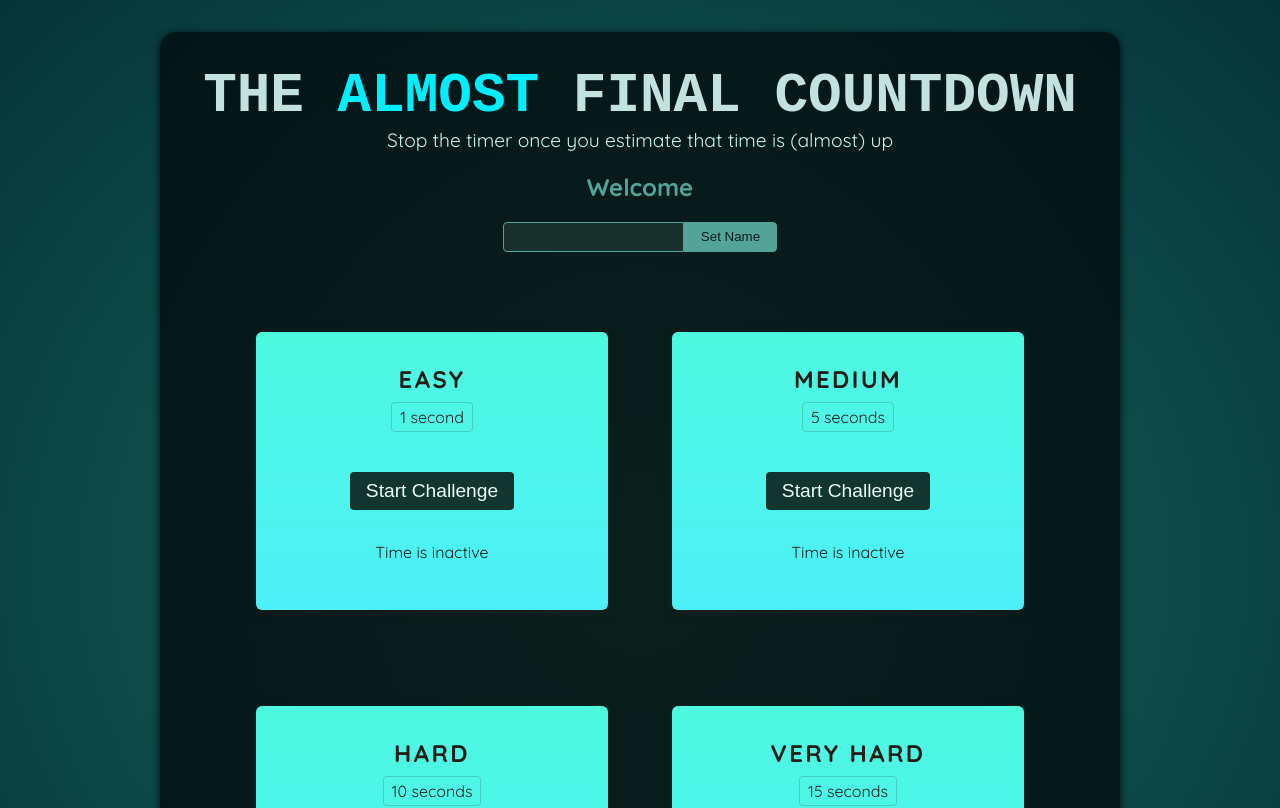
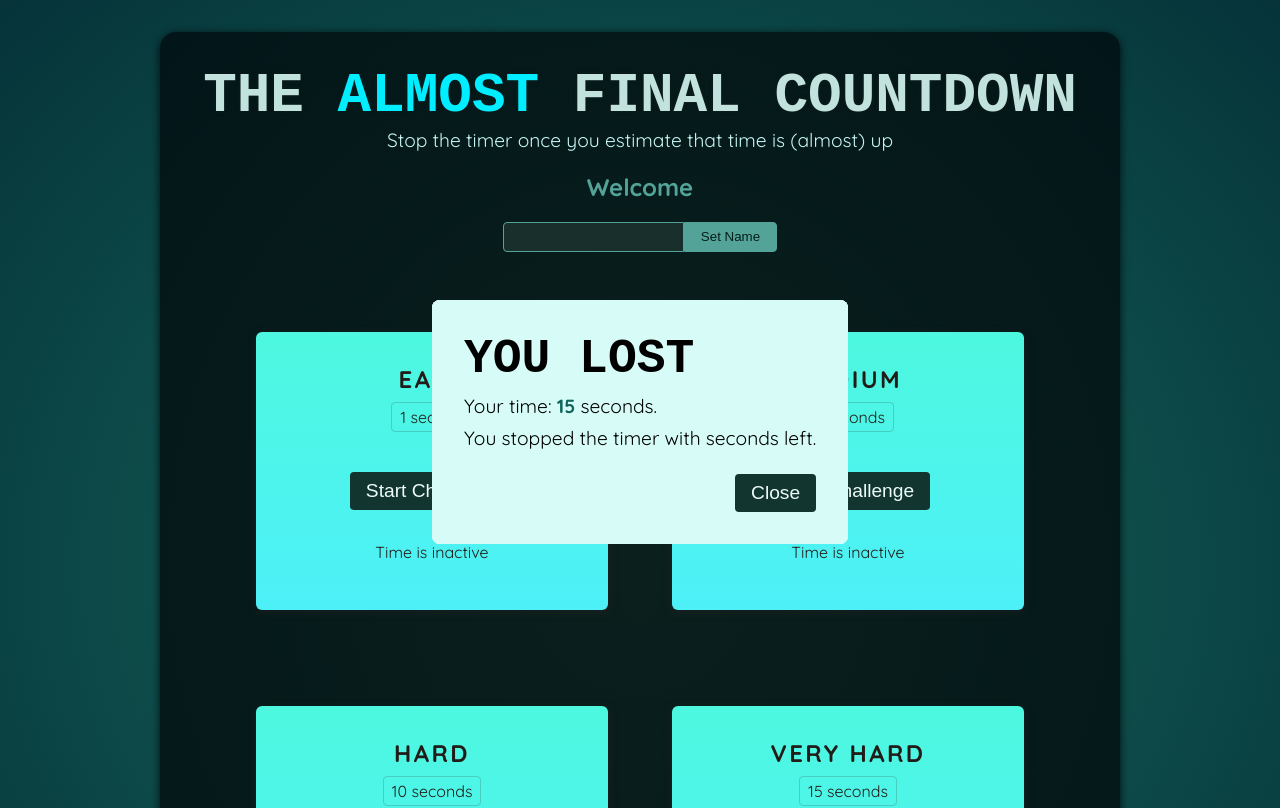
Before and after one commit to azamkhanuk/countdown-game, a React (Vite) app: page / in a window 1280 px wide. Shown: the top 808 px of the page. Built offline with nearby package versions, Linux system fonts and the light colour scheme; a web font is replaced by a local one.

Commit message:
forward ref

```diff
--- a/src/components/ResultModal.jsx
+++ b/src/components/ResultModal.jsx
@@ -1,4 +1,6 @@
-const ResultModal = ({ref, result, targetTime}) => {
+import {forwardRef} from "react";
+
+const ResultModal = forwardRef(function ResultModal({ result, targetTime}, ref) {
   return (
       <dialog ref={ref} className="result-modal" open>
           <h2>You {result}</h2>
@@ -9,6 +11,6 @@ const ResultModal = ({ref, result, targetTime}) => {
           </form>
       </dialog>
     );
-}
+})
 
 export default ResultModal;
--- a/src/components/TimerChallenge.jsx
+++ b/src/components/TimerChallenge.jsx
@@ -4,6 +4,7 @@ import ResultModal from "./ResultModal.jsx";
 const TimerChallenge = ({title, targetTime}) => {
     const timer = useRef()
     const dialog = useRef()
+
     const [timerStarted, setTimerStarted] = useState(false);
     const [timerExpired, setTimerExpired] = useState(false);
 
@@ -21,7 +22,7 @@ const TimerChallenge = ({title, targetTime}) => {
 
     return (
         <>
-            {timerExpired && (<ResultModal ref={dialog} targetTime={targetTime} result="lost"/>)}
+            <ResultModal ref={dialog} targetTime={targetTime} result="lost"/>
             <section className="challenge">
                 <h2>{title}</h2>
                 <p className="challenge-time">
```
